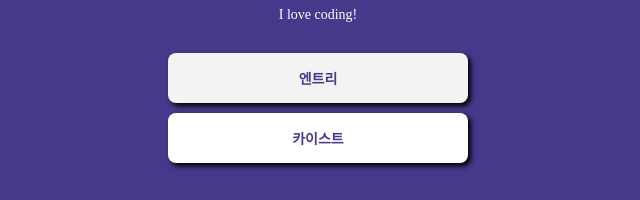
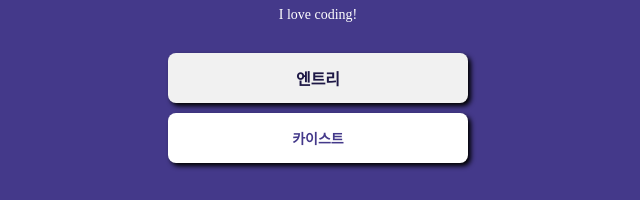
Before and after one commit to Tony0724/My-profile-link-page, a plain HTML site: page index.html in a window 1280 px wide. In both pictures the pointer is over the link "엔트리". Shown: the part 316-516 px from the top of the page, 322-962 px from the left. Drawn offline with Linux system fonts and the light colour scheme; a web font is replaced by a local one.

Commit message:
Update index.html

```diff
--- a/index.html
+++ b/index.html
@@ -65,8 +65,10 @@
             text-decoration: none;
             box-shadow: 3px 3px 5px 0px black;
         }
-        .wrap > a:hover{
-            background-color: #f3f3f3;
+          .wrap > a:hover{
+            background-color: #f1f1f1;
+            color: #1e1846;
+            font-size: 16px;
         }
         .clean{
             margin-top: 30px;
```
